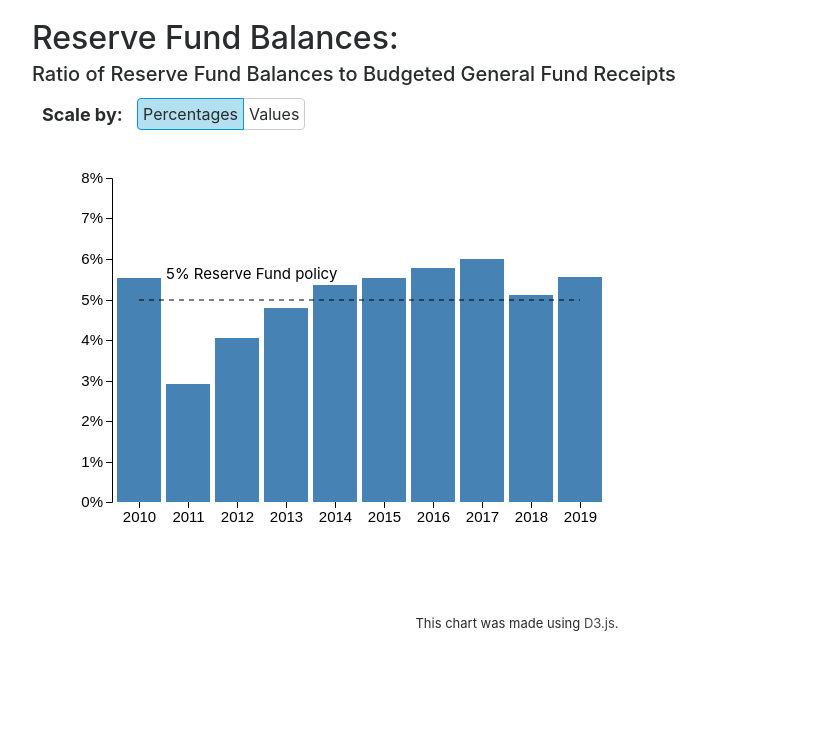
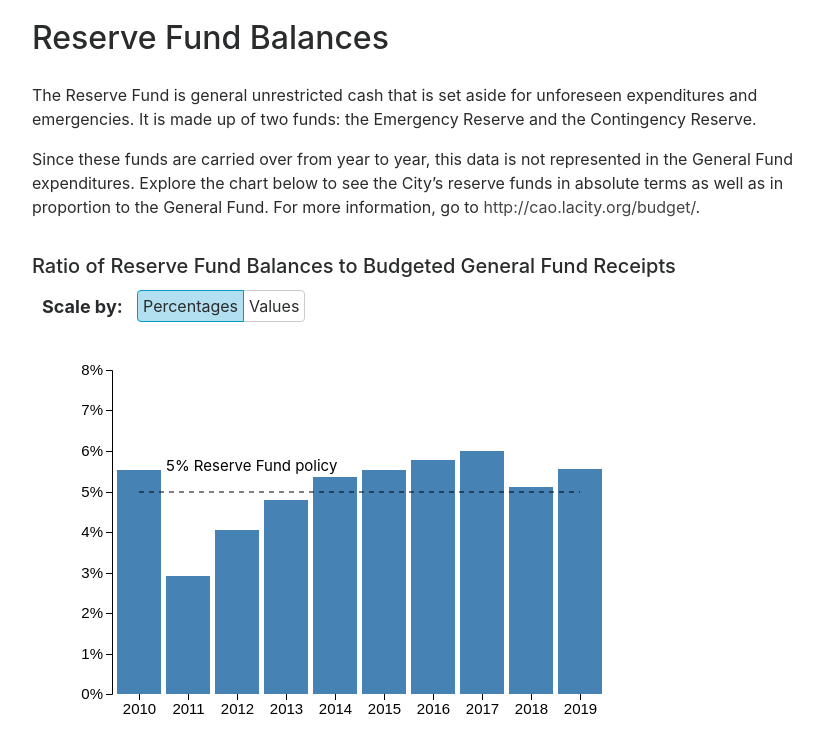
Before and after one commit to CityOfLosAngeles/reserve-fund, a plain HTML site: page index.html in a window 1280 px wide. Shown: the whole page, without its empty margins (123-946 px from the left). Drawn offline with nearby package versions, Linux system fonts and the light colour scheme.

Commit message:
added text

```diff
--- a/index.html
+++ b/index.html
@@ -9,10 +9,18 @@
 
 <body>
   <div class="container">
-    <h2>Reserve Fund Balances: </h2>
-    <h5>Ratio of Reserve Fund Balances to Budgeted General Fund Receipts</h5>
+    <h2>Reserve Fund Balances</h2>
+    <div style="height:20px"></div>
+    <div class="row">
+      <div class="col-md-10">
+        <p>The Reserve Fund is general unrestricted cash that is set aside for unforeseen expenditures and emergencies. It is made up of two funds: the Emergency Reserve and the Contingency Reserve.</p>
+        <p>Since these funds are carried over from year to year, this data is not represented in the General Fund expenditures. Explore the chart below to see the City’s reserve funds in absolute terms as well as in proportion to the General Fund. For more information, go to <a href="http://cao.lacity.org/budget/">http://cao.lacity.org/budget/</a>.</p>
+      </div>
+    </div>
+    <div style="height:20px"></div>
     <div class="row">
       <div class="col">
+        <h5>Ratio of Reserve Fund Balances to Budgeted General Fund Receipts</h5>
         <span class="toolbar_label">Scale by:
         <span id="view_toolbar" class="btn-group" data-toggle="buttons">
           <label id="percentages" class="btn btn-secondary active"><input type="radio" autocomplete="off">Percentages</label>
@@ -22,10 +30,7 @@
     </div>
     <div id="vis"></div>
   </div>
-  <div style="height:150px"></div>
-  <div class="footer">
-    <p>This chart was made using <a href="https://d3js.org">D3.js</a>.</p>
-  </div>
+
 
   <script src="https://d3js.org/d3.v4.min.js"></script>
   <script src="floatingTooltip.js"></script>
```
